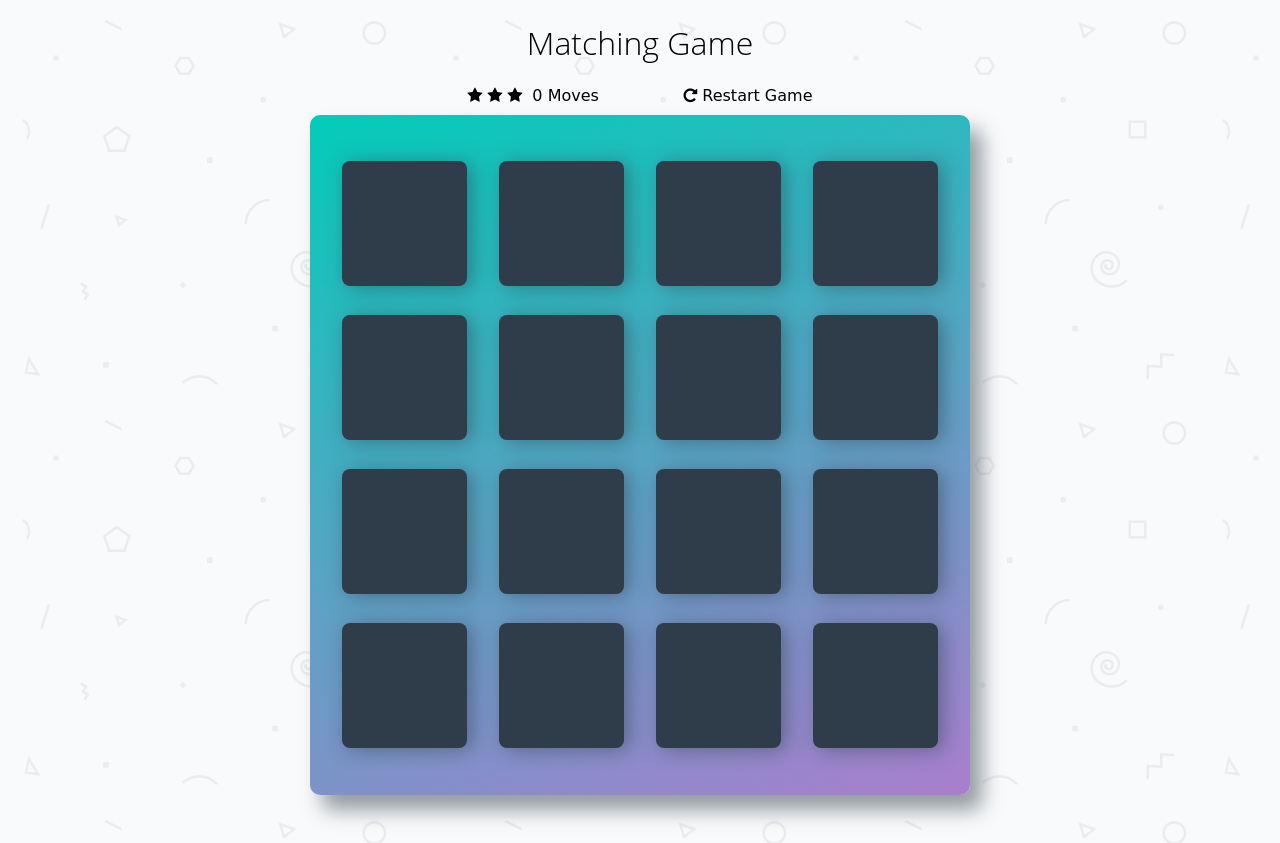
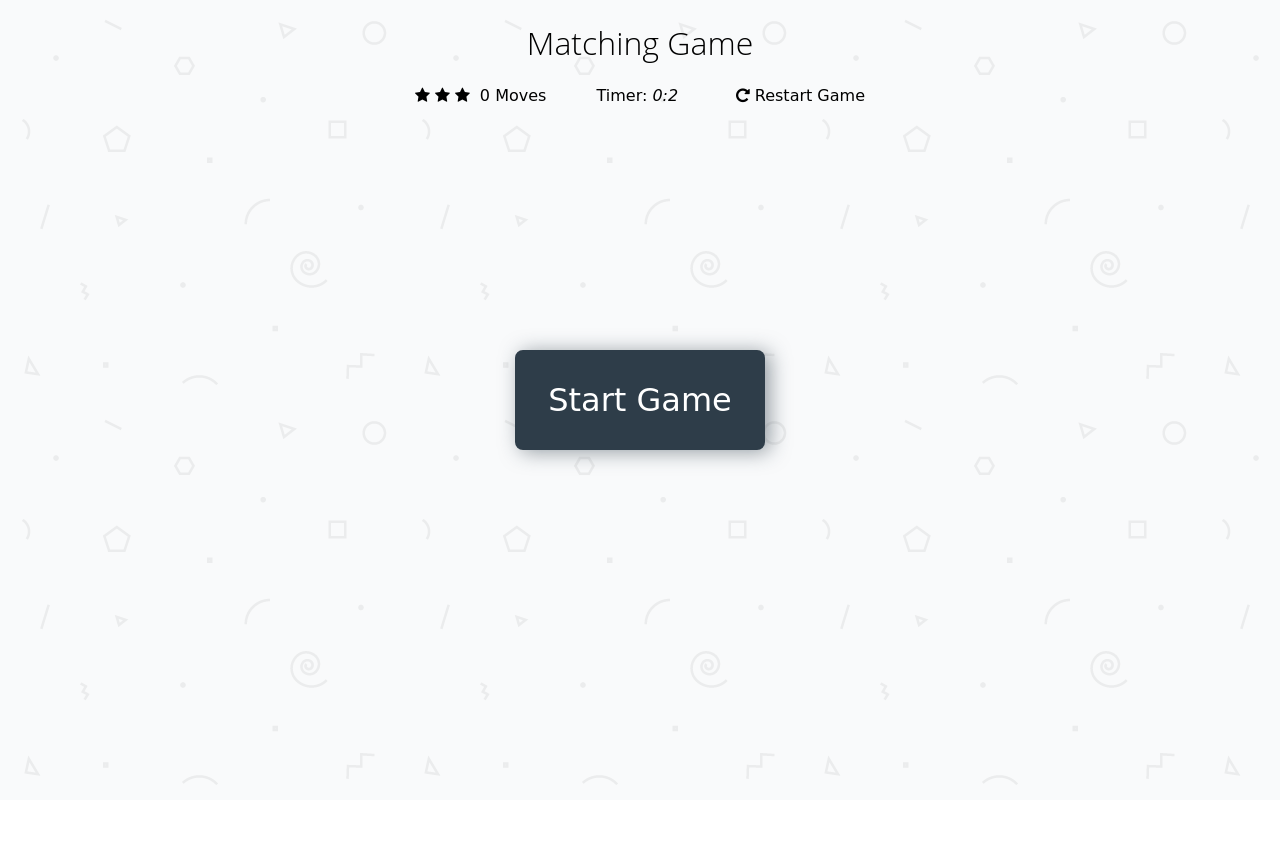
Before and after one commit to vivekbasavaraj/Udacity-Memory-Game, a plain HTML site: page index.html in a window 1280 px wide. Both pictures are taken after a click on the element "Restart Game". After the commit the page ends 800 px from the top, so only its background shows below. Drawn offline with nearby package versions, Linux system fonts and the light colour scheme; a web font is replaced by a local one.

Commit message:
feat: Added timer to the Game
Timer gets started once you start the game.

```diff
--- a/css/app.css
+++ b/css/app.css
@@ -43,7 +43,7 @@ h1,h2 {
 }
 
 .result {
-    position: absolute;
+  position: absolute;
   top: 50%;
   left: 50%;
   transform: translate(-50%, -50%);
@@ -52,6 +52,25 @@ h1,h2 {
 
 button {
     margin-top: 2%;
+}
+
+.start {
+    height: 100px;
+    width: 250px;
+    background: #2e3d49;
+    color: #ffffff;
+    font-size: 200%;
+    border-radius: 8px;
+    cursor: pointer;
+    display: flex;
+    justify-content: center;
+    align-items: center;
+    box-shadow: 5px 2px 20px 0 rgba(46, 61, 73, 0.5);
+    position: absolute;
+    top: 50%;
+    left: 50%;
+    transform: translate(-50%, -50%);
+    text-align: center;
 }
 
 /*
@@ -113,8 +132,9 @@ button {
 
 .score-panel {
     text-align: left;
-    width: 345px;
+    width: 450px; /* 345*/
     margin-bottom: 10px;
+    display:inline-block;
 }
 
 .score-panel .stars {
@@ -133,3 +153,7 @@ button {
     float: right;
     cursor: pointer;
 }
+
+.score-panel .timer {
+    margin-left: 10%;
+}
--- a/index.html
+++ b/index.html
@@ -25,14 +25,23 @@
         		<li><i class="fa fa-star"></i></li>
         	</ul>
 
-        	<span class="moves">0</span> Moves
+            <span class="moves">0</span> Moves
+
+
+            <span class="timer">
+                Timer: <i class="time">0:0</i>
+            </span>
 
             <div class="restart">
         		<i class="fa fa-repeat"></i> Restart Game
         	</div>
+
         </section>
 
+        <span class="start">Start Game</span>
+
         <ul class="deck">
+
             <li class="card">
                 <i class="fa fa-diamond"></i>
             </li>
--- a/js/app.js
+++ b/js/app.js
@@ -64,6 +64,8 @@ var wrong_moves = 0;
 var moves = 0;
 var open = [];
 var matched = [];
+var sec = 0;
+var min = 0;
 
 /*Function to get the value or the name of the card*/
 function child_value(element) {
@@ -153,12 +155,37 @@ function reduce_stars(){
     return;
 }
 
+/*Function to run the timer with secs and minutes*/
+function stopclock(){
+    sec = 0;
+    min = 0;
+    setInterval(function(){
+        ++sec;
+        if(sec>60){
+            sec = 0;
+            ++min;
+        }
+        time = min + ':' + sec;
+        $('.time').text(time);
+    },1000);
+    return;
+}
+
 stars = $('.stars').children();
+$('.deck').hide();
 $('.result').hide();
+
+/*Starts the game for the user*/
+$('.start').on('click',function(){
+    $('.start').hide();
+    $('.deck').show();
+    stopclock();
+});
 
 /*Restarts the game if either restart is pressed or if the user wants to play one more game*/
 $('.restart').on('click', function(){
     restart_game();
+    stopclock();
 });
 
 /*if a card is pressed, it reacts based on the state of the card*/
```
